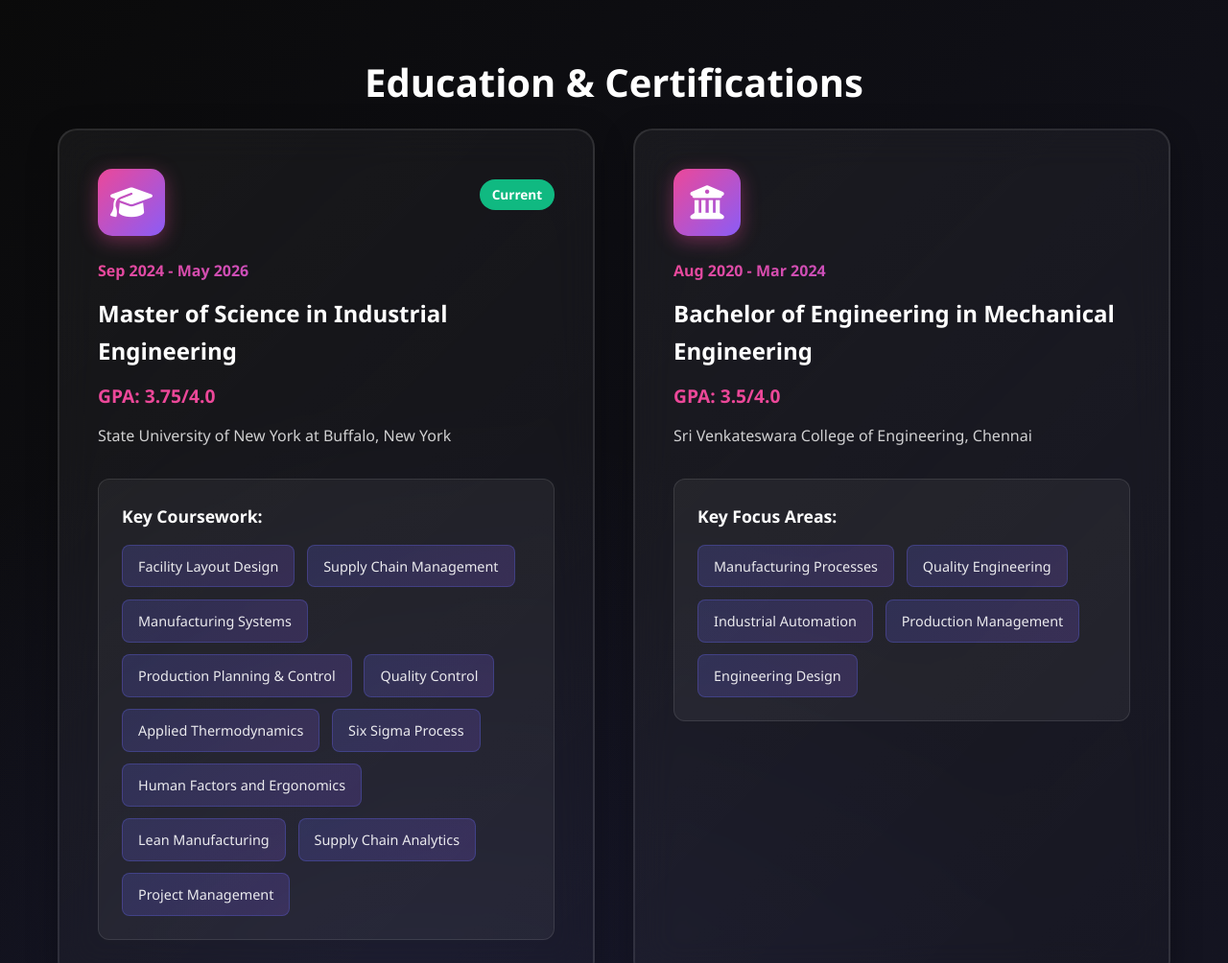
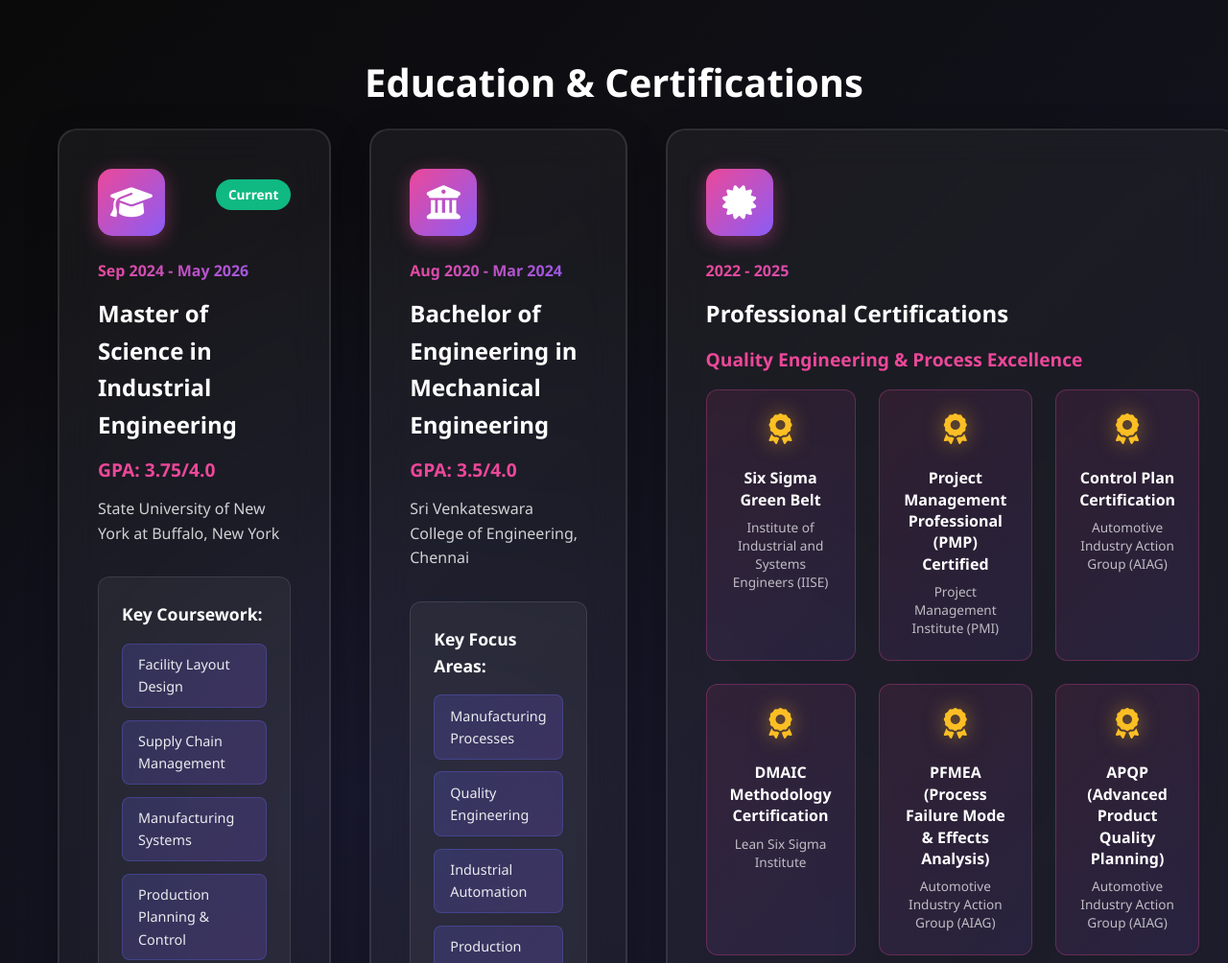
Before and after one commit to Tushitdev/tushitdev.github.io, a plain HTML site: page index.html in a window 1280 px wide. Shown: the part 10100-11104 px from the top of the page at 96% size. Drawn offline with Linux system fonts and the light colour scheme.

Commit message:
styles.css

```diff
--- a/styles.css
+++ b/styles.css
@@ -1174,7 +1174,7 @@ section {
 
 .education-grid {
     display: grid;
-    grid-template-columns: repeat(auto-fit, minmax(380px, 1fr));
+    grid-template-columns: 1fr 1fr 2fr;
     gap: 2.5rem;
     position: relative;
     z-index: 1;
```
